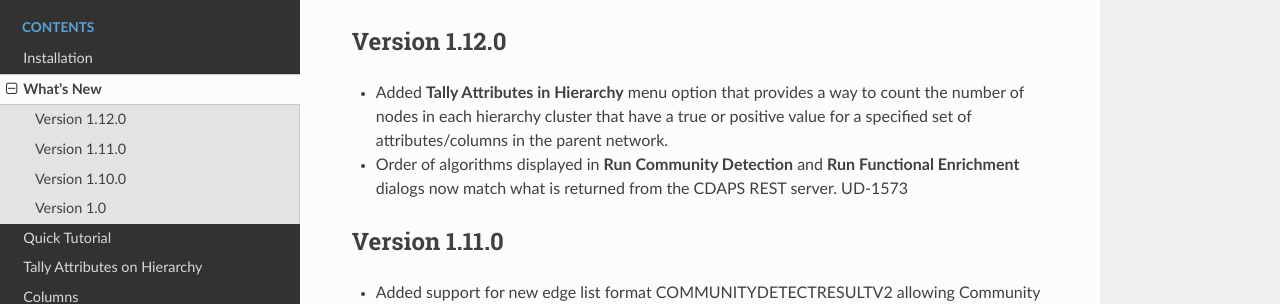
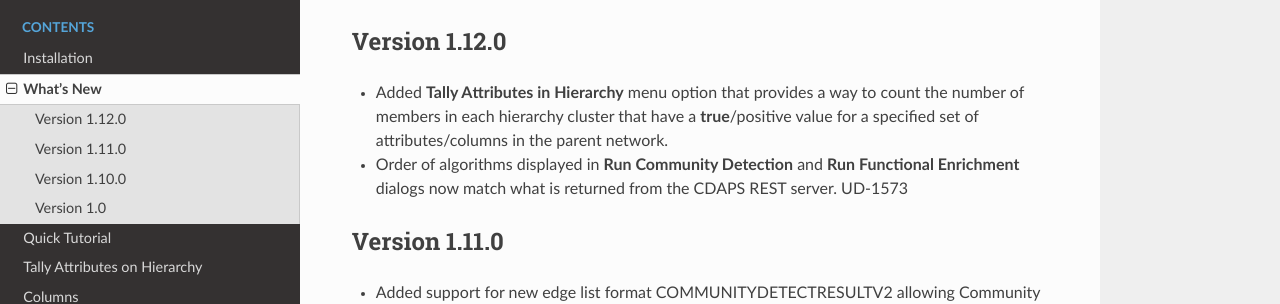
Before and after one commit to cytoscape/cy-community-detection, a Sphinx documentation site: the page built from docs/WhatsNew.rst, in a window 1280 px wide and 1269 px high. Shown: the part 135-439 px from the top of the window. Built offline with Sphinx 7.4.7 and the Read the Docs theme 2.0.0, drawn with Linux system fonts in a browser that asks for light colours.

Commit message:
slight adjustment to wording

```diff
--- a/docs/WhatsNew.rst
+++ b/docs/WhatsNew.rst
@@ -8,8 +8,8 @@ Version 1.12.0
 ---------------------------
 
 * Added **Tally Attributes in Hierarchy** menu option that provides a way to count
-  the number of nodes in each hierarchy cluster that have a true or
-  positive value for a specified set of attributes/columns in the parent network.
+  the number of members in each hierarchy cluster that have a **true**/positive value
+  for a specified set of attributes/columns in the parent network.
 
 * Order of algorithms displayed in **Run Community Detection** and **Run Functional Enrichment**
   dialogs now match what is returned from the CDAPS REST server. UD-1573
```
